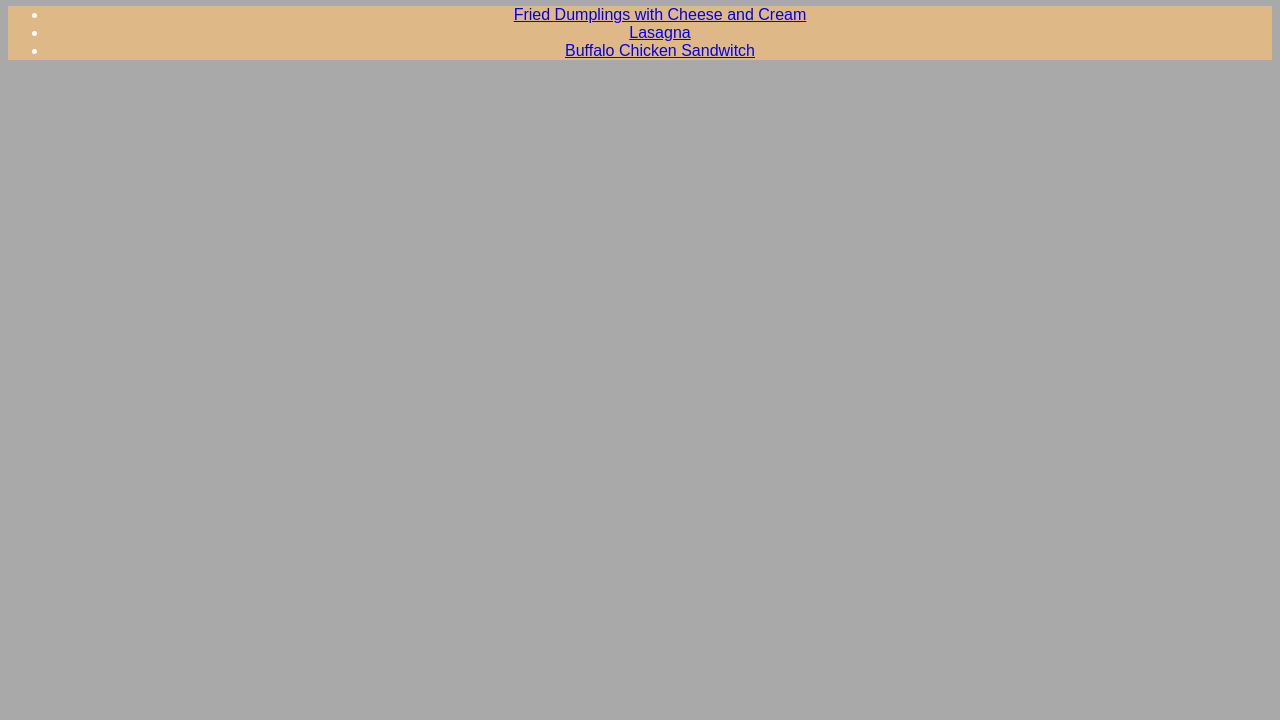
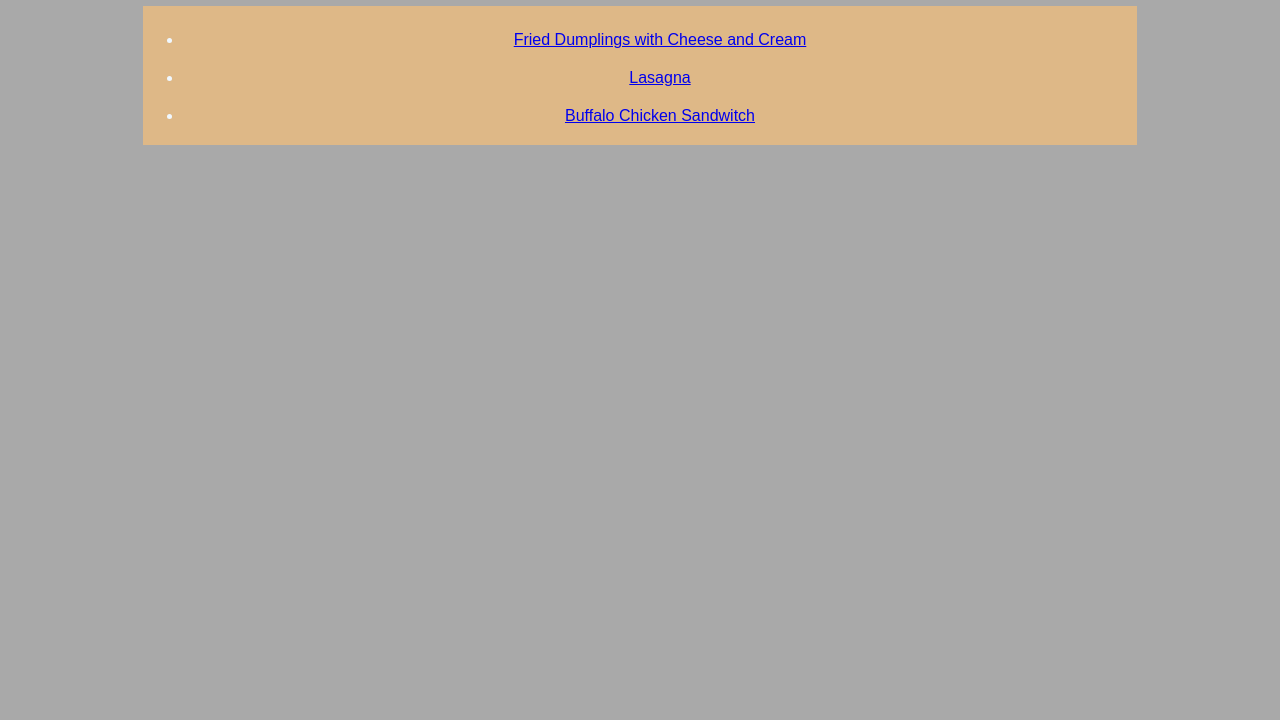
Before and after one commit to Santarola/odin-recipes, a plain HTML site: page index.html in a window 1280 px wide. Shown: the part 80-800 px from the top of the page. Drawn offline with Linux system fonts and the light colour scheme.

Commit message:
Add more style on main page
Added padding and margin, so page looks more nicely

```diff
--- a/index.html
+++ b/index.html
@@ -8,9 +8,9 @@
 <body>
     <h1 class="odin">Odin Recipes</h1>
     <ul class="recipes">
-    <li><a href="./recipes/fried_dumplings.html">Fried Dumplings with Cheese and Cream</a></li>
-    <li><a href="./recipes/lasagna.html">Lasagna</a></li>
-    <li><a href="./recipes/sandwitches.html">Buffalo Chicken Sandwitch</a></li>
+    <li class="dumplings"><a href="./recipes/fried_dumplings.html">Fried Dumplings with Cheese and Cream</a></li>
+    <li class="lasagna"><a href="./recipes/lasagna.html">Lasagna</a></li>
+    <li class="sandwitches"><a href="./recipes/sandwitches.html">Buffalo Chicken Sandwitch</a></li>
     </ul>
 </body>
 </html>
--- a/style.css
+++ b/style.css
@@ -5,12 +5,33 @@ body {
 .odin {
     color: darkgoldenrod;
     text-align: center;
+    padding-left: 30px;
     font-family: Georgia, 'Times New Roman', Times, sans-serif;
 }
 
 .recipes {
     text-align: center;
-    color: white;
+    color: aliceblue;
     background-color: burlywood;
     font-family: Arial, Helvetica, sans-serif;
+    margin-left: 135px;
+    margin-right: 135px;
+    padding-top: 5px;
+    padding-bottom: 10px;
+
 }
+
+.dumplings {
+    margin-top: 20px;
+    margin-bottom: 10px;
+}
+
+.lasagna {
+    margin-top: 20px;
+    margin-bottom: 10px;
+}
+
+.sandwitches {
+    margin-top: 20px;
+    margin-bottom: 10px;
+}
```
